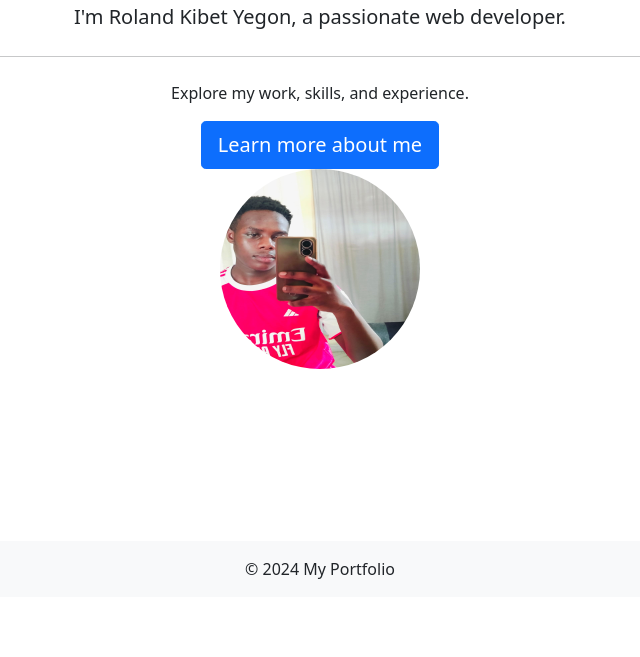
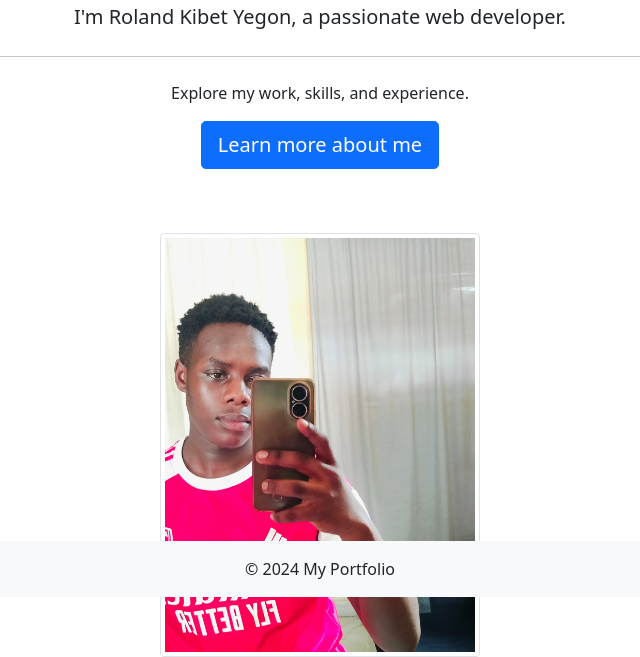
Before and after one commit to roland-yegon/roland-py-portfolio, a Flask app: page / in a window 1280 px wide. Shown: the part 203-860 px from the top of the page, without its empty margins (320-960 px from the left). Before the commit the page ends 782 px from the top, so only its background shows below. Run offline with Flask 3, Linux system fonts and the light colour scheme.

Commit message:
Styled my profile photo

```diff
--- a/website/templates/home.html
+++ b/website/templates/home.html
@@ -12,5 +12,5 @@
                <a class="btn btn-primary btn-lg" href="/about" role="button">Learn more about me</a>
           </div>
      </div>
-     <img src="{{ url_for('static', filename='images/profile.jpeg') }}" alt="Profile Picture" class="img-fluid rounded-circle mx-auto d-block" style="width: 200px; height: 200px;">
+     <img src="{{ url_for('static', filename='images/profile.jpeg') }}" alt="Profile Picture" class="img-fluid img-thumbnail rounded mx-auto d-block" style="width: 25%; margin-top: 5%;">
 {% endblock %}
```
